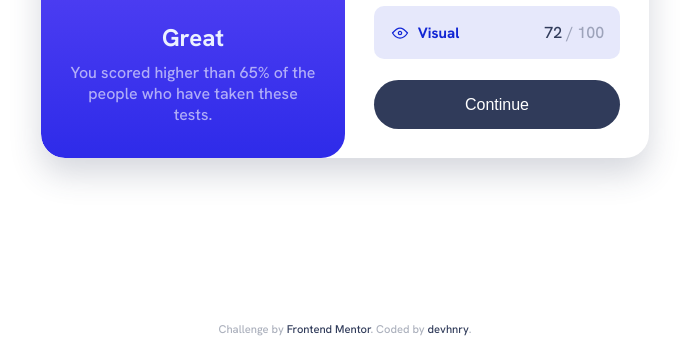
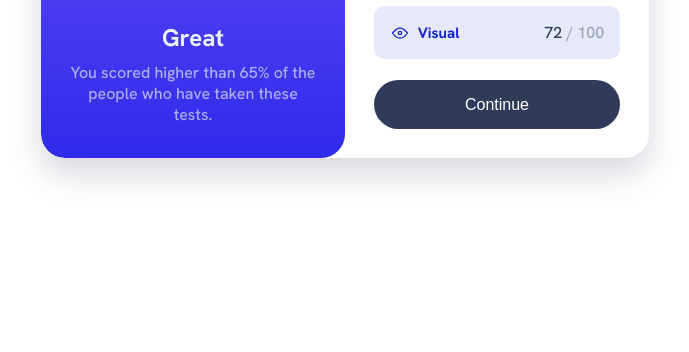
Before and after one commit to devhnry/result-summary-card, a website built with Vite: page index.html in a window 1280 px wide. Shown: the part 448-800 px from the top of the page, without its empty margins (295-984 px from the left). Built offline with nearby package versions, Linux system fonts and the light colour scheme.

Commit message:
✨ Update: Edited main.scss and index.html

```diff
--- a/assets/sass/main.scss
+++ b/assets/sass/main.scss
@@ -7,7 +7,7 @@
 
 .card{
     display: grid;
-    max-width: 38rem;
+    max-width: 46rem;
 
     @media (min-width:37.5em){
         margin-inline: 1rem;
@@ -37,28 +37,6 @@
 .summary__title{
     font-size: $fs-500;
     font-weight: $fw-bold;
-}
-
-.footer{
-    position: absolute;
-    text-align: center;
-    font-size: .7rem;
-    color: rgba($clr-neutral-900, .4);
-    bottom: 1rem;
-    left: 50%;
-    transform: translateX(-50%);
-    opacity: 0;
-    visibility: hidden;
-
-    &__link{
-        color: $clr-neutral-900;
-        text-decoration: none;
-    }
-
-    @media (min-width : 37.5em){
-        opacity: 1;
-        visibility: visible;
-    }
 }
 
 .container{
--- a/index.html
+++ b/index.html
@@ -64,9 +64,5 @@
 
   </article>
 
-  <footer class="footer">
-      Challenge by <a class="footer__link" href="https://www.frontendmentor.io/challenges/results-summary-component-CE_K6s0maV" target="blank">Frontend Mentor</a>. Coded by <a  class="footer__link" href="https://www.frontendmentor.io/profile/devhnry">devhnry</a>.
-  </footer>
-
 </body>
 </html>
```
